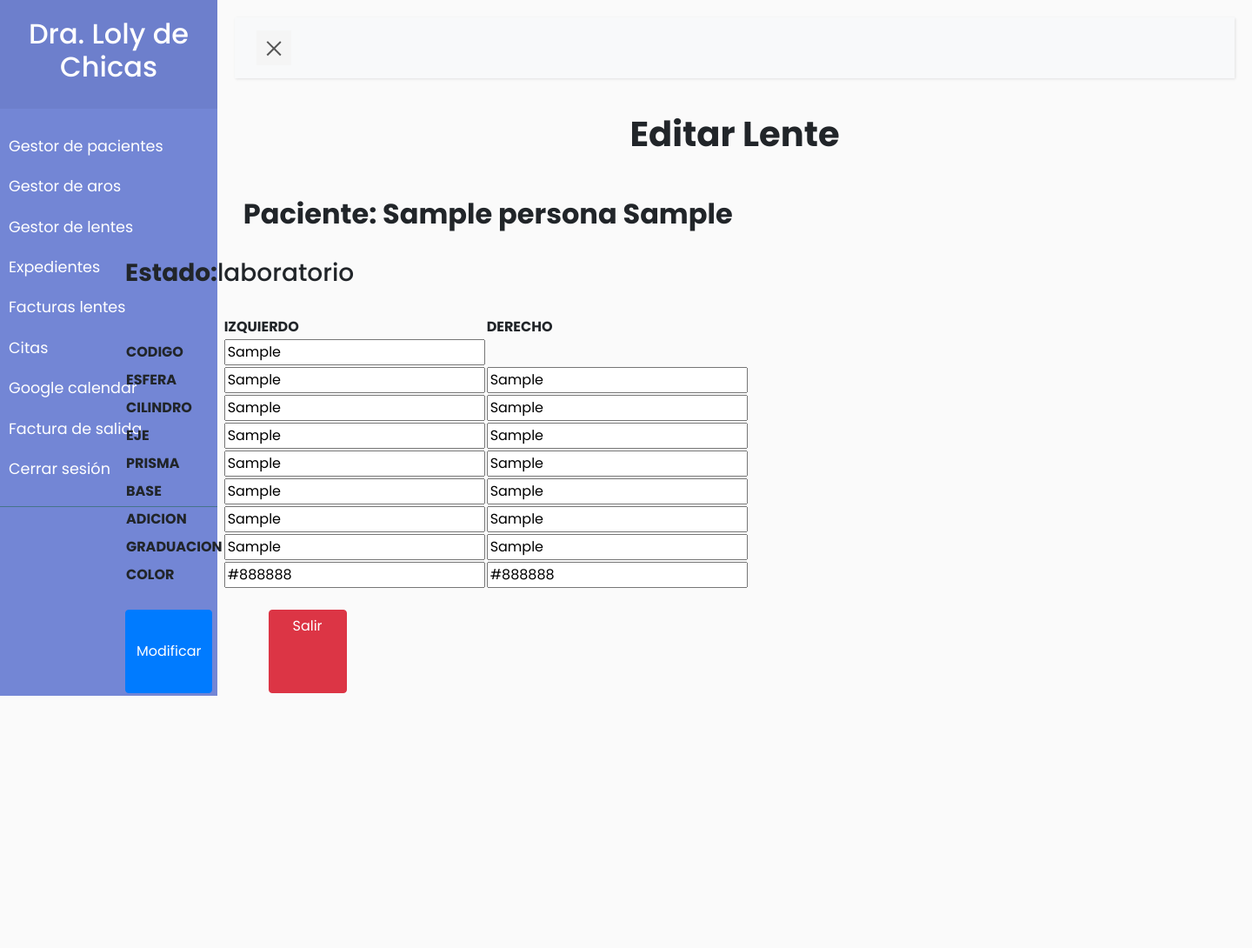
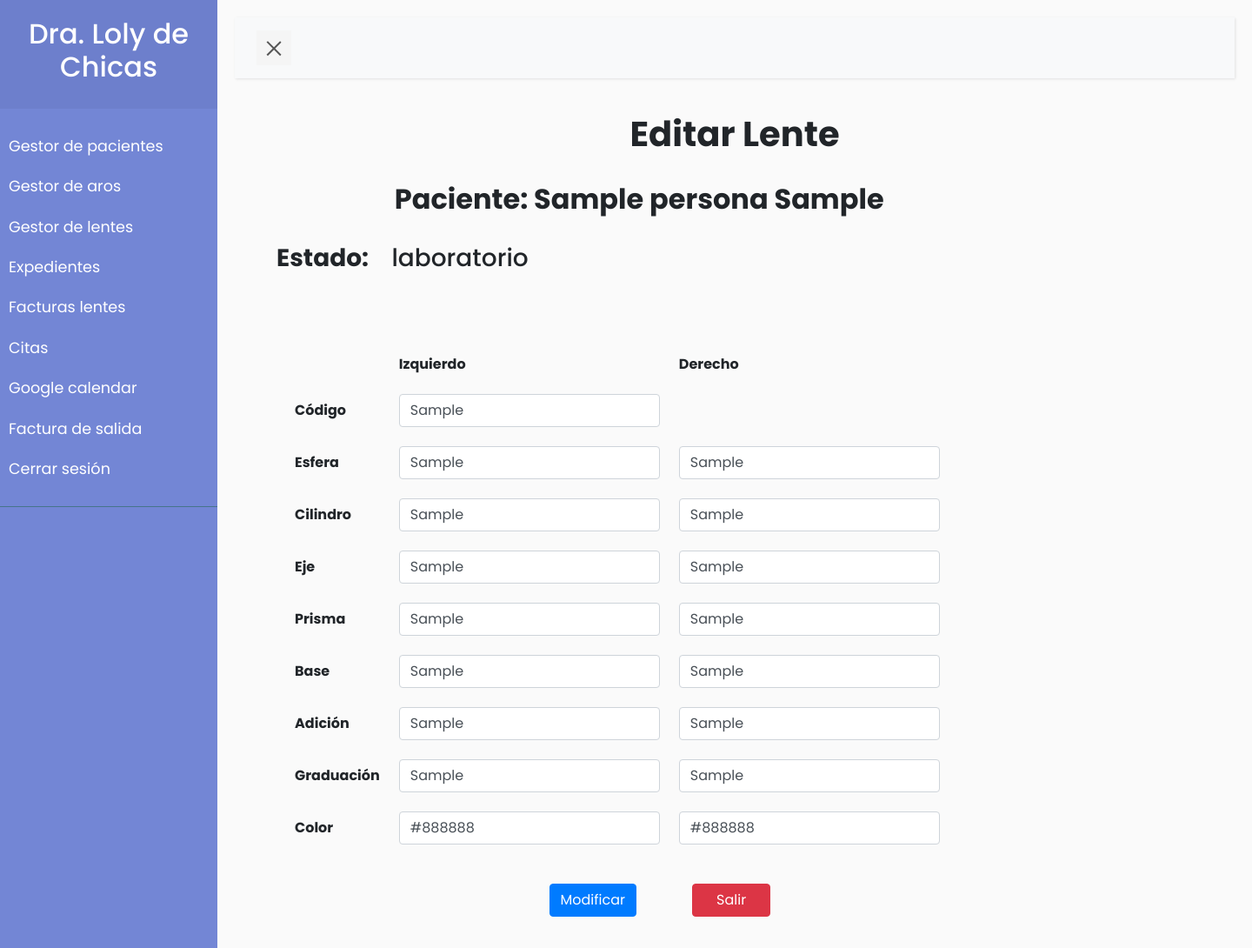
Before and after one commit to kimba97/oftal, a Django app: page /Lente/editar/1 in a window 1440 px wide. Shown: the whole page at 87% size. Before the commit the page ends 800 px from the top, so only its background shows below. Run offline with Django 3.2, Linux system fonts and the light colour scheme; a user stored in the database is signed in; tables that the repository leaves empty hold one stand-in row (values such as "Sample post"); some libraries are stand-ins or nearby versions.

Commit message:
arreglos templates

```diff
--- a/sigemof/Templates/EditarLente.html
+++ b/sigemof/Templates/EditarLente.html
@@ -9,69 +9,69 @@
 
     <div  class="d-inline-flex pl-5">
 
-    <form style="position: absolute;left:10%" method="POST">
+    <form  method="POST">
       <!--{%csrf_token%}
 
       {{form.as_p}}-->
 
           {%if lent.codigo %}
           {% csrf_token %}
-          <table>
+          <table style="border-collapse: separate; border-spacing: 20px;" >
 
         <tbody>
           <thead>
             <tr><h2><b>&nbsp;&nbsp;&nbsp;&nbsp;&nbsp;&nbsp;&nbsp;&nbsp;&nbsp;&nbsp;&nbsp;&nbsp;&nbsp;&nbsp;&nbsp;&nbsp;&nbsp;&nbsp;&nbsp;&nbsp;Paciente: {{lent.paciente.nombrePersona}} {{lent.paciente.apellidoPersona}}</b></h2></tr>
-            <tr>&nbsp;&nbsp;&nbsp;&nbsp;&nbsp;&nbsp;<h3><b>Estado:</b>{{lent.estado}}</h3></tr><br>
+            <tr>&nbsp;&nbsp;&nbsp;&nbsp;&nbsp;&nbsp;<h3><b>Estado:&nbsp;&nbsp;</b>&nbsp;&nbsp;{{lent.estado}}</h3></tr><br>
             <tr>
               <th></th>
-              <th>IZQUIERDO</th>
-              <th>DERECHO</th>
+              <th>Izquierdo</th>
+              <th>Derecho</th>
               </tr>
           </thead>
             <tr>
-              <td><b>CODIGO</b></td>
-              <td><input style="width: 300px;" type="text" id="codigo" name="codigo" value="{{lent.codigo}}"> </td>
+              <td><b>Código</b></td>
+              <td><input class="form-control" style="width: 300px;" type="text" id="codigo" name="codigo" value="{{lent.codigo}}"> </td>
               <td></td>
             </tr>
             <tr>
-              <td><b>ESFERA</b></td>
-              <td><input style="width: 300px;" type="text" name="esfera" value="{{lent.esfera}}"> </td>
-              <td><input style="width: 300px;" type="text" name="esferad" value="{{lent.esferad}}"></td>
+              <td><b>Esfera</b></td>
+              <td><input class="form-control" style="width: 300px;" type="text" name="esfera" value="{{lent.esfera}}"> </td>
+              <td><input class="form-control" style="width: 300px;" type="text" name="esferad" value="{{lent.esferad}}"></td>
             </tr>
             <tr>
-              <td><b>CILINDRO</b></td>
-              <td><input style="width: 300px;" type="text" name="cilindro" value="{{lent.cilindro}}"> </td>
-              <td><input style="width: 300px;" type="text" name="cilindrod" value="{{lent.cilindrod}}"></td>
+              <td><b>Cilindro</b></td>
+              <td><input class="form-control" style="width: 300px;" type="text" name="cilindro" value="{{lent.cilindro}}"> </td>
+              <td><input class="form-control" style="width: 300px;" type="text" name="cilindrod" value="{{lent.cilindrod}}"></td>
             </tr>
             <tr>
-              <td><b>EJE</b></td>
-              <td><input style="width: 300px;" type="text" name="eje" value="{{lent.eje}}"> </td>
-              <td><input style="width: 300px;" type="text" name="ejed" value="{{lent.ejed}}"></td>
+              <td><b>Eje</b></td>
+              <td><input class="form-control" style="width: 300px;" type="text" name="eje" value="{{lent.eje}}"> </td>
+              <td><input class="form-control" style="width: 300px;" type="text" name="ejed" value="{{lent.ejed}}"></td>
             </tr>
             <tr>
-              <td><b>PRISMA</b></td>
-              <td><input style="width: 300px;" type="text" name="prisma" value="{{lent.prisma}}"> </td>
-              <td><input style="width: 300px;" type="text" name="prismad" value="{{lent.prismad}}"></td>
+              <td><b>Prisma</b></td>
+              <td><input class="form-control" style="width: 300px;" type="text" name="prisma" value="{{lent.prisma}}"> </td>
+              <td><input class="form-control" style="width: 300px;" type="text" name="prismad" value="{{lent.prismad}}"></td>
             </tr>
             <tr>
-              <td><b>BASE</b></td>
-              <td><input style="width: 300px;" type="text" name="base" value="{{lent.base}}"> </td>
-              <td><input style="width: 300px;" type="text" name="based" value="{{lent.based}}"></td>
+              <td><b>Base</b></td>
+              <td><input class="form-control" style="width: 300px;" type="text" name="base" value="{{lent.base}}"> </td>
+              <td><input class="form-control" style="width: 300px;" type="text" name="based" value="{{lent.based}}"></td>
             </tr>
             <tr>
-              <td><b>ADICION</b></td>
-              <td><input style="width: 300px;" type="text" name="adicion" value="{{lent.adicion}}"> </td>
-              <td><input style="width: 300px;" type="text" name="adiciond" value="{{lent.adiciond}}"></td>
+              <td><b>Adición</b></td>
+              <td><input class="form-control" style="width: 300px;" type="text" name="adicion" value="{{lent.adicion}}"> </td>
+              <td><input class="form-control" style="width: 300px;" type="text" name="adiciond" value="{{lent.adiciond}}"></td>
             </tr>
             <tr>
-              <td><b>GRADUACION</b></td>
-              <td><input style="width: 300px;" type="text" name="graduacion" value="{{lent.graduacion}}"> </td>
-              <td><input style="width: 300px;" type="text" name="graduaciond" value="{{lent.graduaciond}}"></td>
+              <td><b>Graduación</b></td>
+              <td><input class="form-control" style="width: 300px;" type="text" name="graduacion" value="{{lent.graduacion}}"> </td>
+              <td><input class="form-control" style="width: 300px;" type="text" name="graduaciond" value="{{lent.graduaciond}}"></td>
             </tr>
             <tr>
-              <td><b>COLOR</b></td>
-              <td><input style="width: 300px;" type="text" name="color" value="{{lent.color}}"> </td>
-              <td><input style="width: 300px;" type="text" name="colord" value="{{lent.colord}}"></td>
+              <td><b>Color</b></td>
+              <td><input class="form-control" style="width: 300px;" type="text" name="color" value="{{lent.color}}"> </td>
+              <td><input class="form-control" style="width: 300px;" type="text" name="colord" value="{{lent.colord}}"></td>
             </tr>
           {%endif%}
         </tbody>
@@ -80,15 +80,11 @@
 
 
 <br>
-<div class="input-group mb-3" style=" text-align: center;"class="d-inline-flex pl-5 flex-column d-flex align-items-center" >
+<div class="input-group mb-3" style=" text-align: center; left: 40%;"class="d-inline-flex pl-5 flex-column d-flex align-items-center" >
   <br>
    <button style=" text-align: center;" type="submit" class="btn btn-primary">Modificar</button>
  &nbsp; &nbsp; &nbsp; &nbsp; &nbsp; &nbsp; &nbsp; &nbsp;
 <a style="width:90px;"class="btn btn-danger" href="{%url 'ListaLente'%}">Salir</a>
-<br>
-<br>
-<br>
-<br>
  </div>
 
 </form>
--- a/sigemof/Templates/VerExpediente.html
+++ b/sigemof/Templates/VerExpediente.html
@@ -37,11 +37,11 @@
             			<td style="text-align: center;"> <a class="btn btn-primary" href="{%url 'VerConsulta' exp=e.id %}">Detalles</a>&nbsp;&nbsp;&nbsp;
             			<a class="btn btn-success" href="{%url 'RegistrarConsulta' exp=e.id %}">Nueva consulta</a></td>
 
-            			{%endfor%}
+
 
             		</tr>
 
-
+            		{%endfor%}
 
 
             </tbody>
```
Also changed, not shown: sigemof/Templates/EditarAro.html (+6 -9 lines), sigemof/Templates/EditarPaciente.html (+2 -7 lines), sigemof/Templates/EliminarLente.html (+13 -20 lines), sigemof/Templates/RegistrarLente.html (+12 -7 lines), sigemof/Templates/VerConsulta.html (+5 -7 lines).
